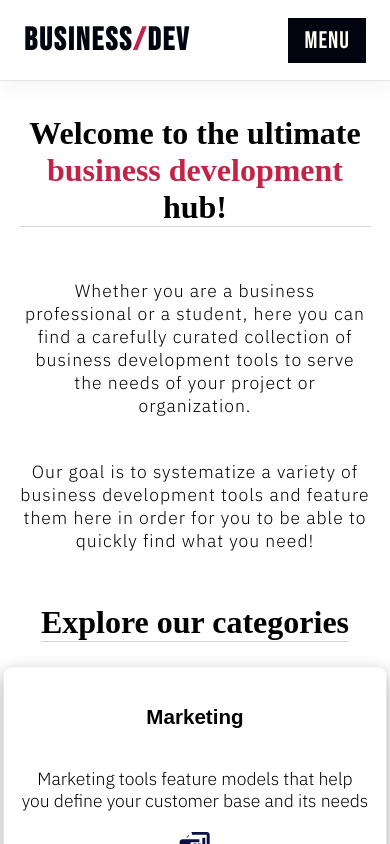
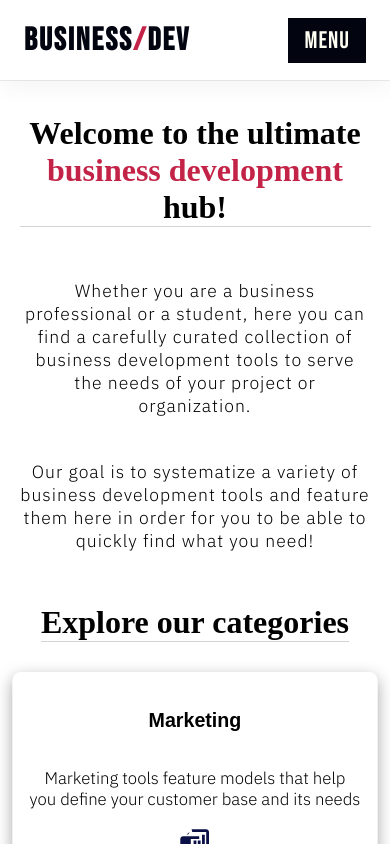
Before and after one commit to Templehof/bdev, a React (Create React App) app: page / in a window 390 px wide. In both pictures the pointer is over the element 194 px from the left and 774 px from the top of the page. Shown: the top 844 px of the page. Built offline with nearby package versions, Linux system fonts and the light colour scheme.

Commit message:
card flickering on hover fixed

```diff
--- a/src/components/pages/fields-slider.css
+++ b/src/components/pages/fields-slider.css
@@ -6,6 +6,8 @@
     justify-content: center;
     align-items: center;
 }
+
+
 @media screen and (max-width: 1000px) {
     .fields-container {
         display: flex;
--- a/src/components/pages/tool-card.css
+++ b/src/components/pages/tool-card.css
@@ -11,10 +11,15 @@
     box-shadow: rgba(0, 0, 0, 0.35) 0px 5px 15px;
     background-color: white;
     transition: all .3s ease-in;
+
+    z-index: 99;
 }
+
 .tool-card-container:hover{
-    transform: translateX(-20%);
+    transform: translateX(-33%);
 }
+
+
 
 .tool-card-container:not(:first-child){
     margin-left: -10%;
@@ -42,7 +47,7 @@ img {
     }
 
     .tool-card-container:hover{
-        transform: scale(1.1);
+        transform: scale(1.05);
     }
 
     .tool-card-container:not(:first-child){
```
